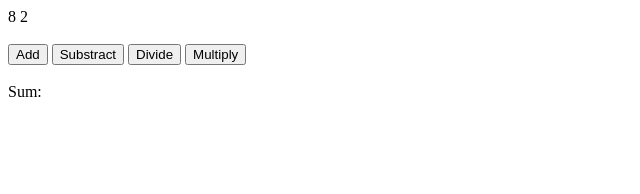
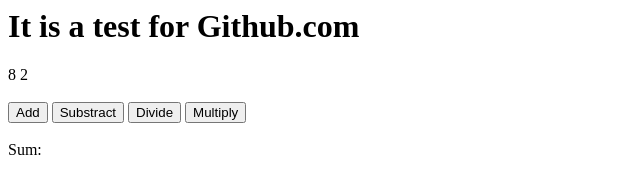
Before and after one commit to namakoro/js, a plain HTML site: page index.html in a window 1280 px wide. Shown: the whole page, without its empty margins (0-640 px from the left). Drawn offline with Linux system fonts and the light colour scheme.

Commit message:
Inserting title
Writing a test for Github repo

```diff
--- a/index.html
+++ b/index.html
@@ -3,6 +3,7 @@
         <link rel="stylesheet" href="index.css">
     </head>
     <body>
+        <h1>It is a test for Github.com</h1>
         <span id="num1-el"></span>
         <span id="num2-el"></span>
         <br>
```
